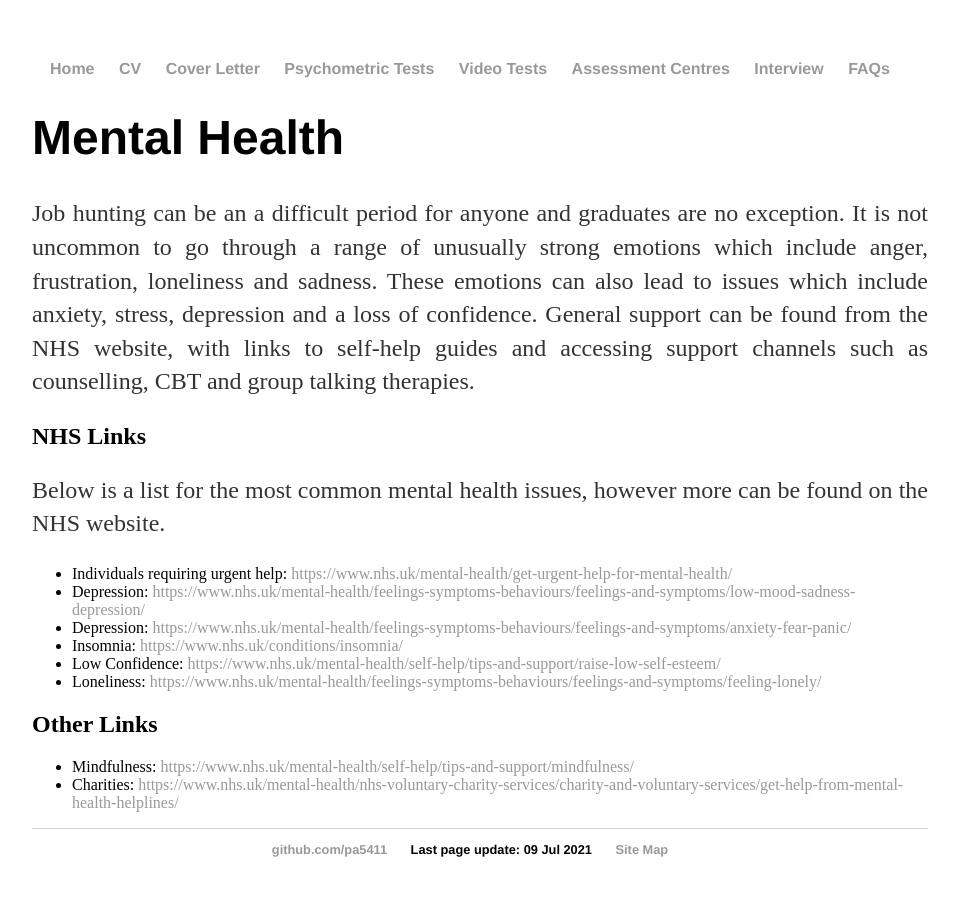
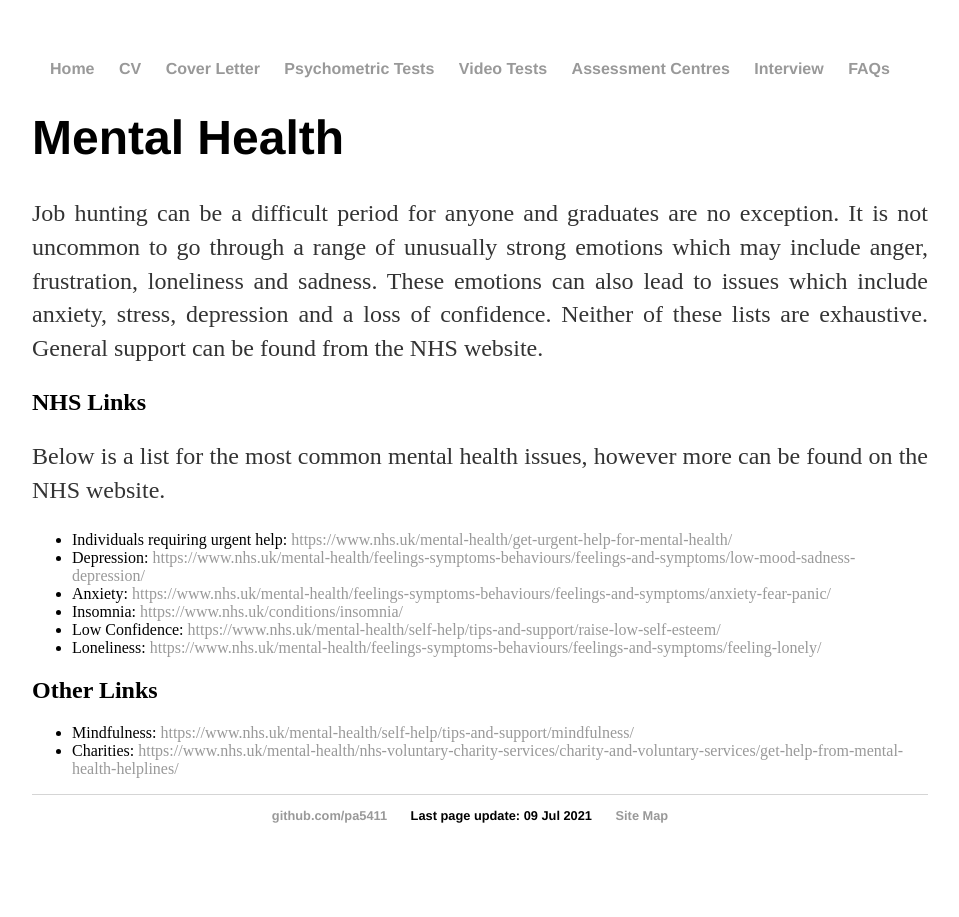
Before and after one commit to pa5411/Graduate-Job-Help, a Jekyll site: the page built from mentalhealth.html, in a window 1280 px wide. Shown: the whole page, without its empty margins (160-1119 px from the left). Built offline with Jekyll 4.4.1, drawn with Linux system fonts in a browser that asks for light colours.

Commit message:
correct grammar and typos

```diff
--- a/mentalhealth.html
+++ b/mentalhealth.html
@@ -7,7 +7,7 @@ date: 2021-07-09
 
 		<h1> Mental Health </h1>
 
-		<p> Job hunting can be an a difficult period for anyone and graduates are no exception. It is not uncommon to go through a range of unusually strong emotions which include anger, frustration, loneliness and sadness. These emotions can also lead to issues which include anxiety, stress, depression and a loss of confidence. General support can be found from the NHS website, with links to self-help guides and accessing support channels such as counselling, CBT and group talking therapies. </p>
+		<p> Job hunting can be a difficult period for anyone and graduates are no exception. It is not uncommon to go through a range of unusually strong emotions which may include anger, frustration, loneliness and sadness. These emotions can also lead to issues which include anxiety, stress, depression and a loss of confidence. Neither of these lists are exhaustive. General support can be found from the NHS website. </p>
 
 		<h2> NHS Links </h2>
 
@@ -16,7 +16,7 @@ date: 2021-07-09
 		<ul>
 				<li> Individuals requiring urgent help: <a href="https://www.nhs.uk/mental-health/get-urgent-help-for-mental-health/"> https://www.nhs.uk/mental-health/get-urgent-help-for-mental-health/</a> </li>
 				<li> Depression: <a href="https://www.nhs.uk/mental-health/feelings-symptoms-behaviours/feelings-and-symptoms/low-mood-sadness-depression/"> https://www.nhs.uk/mental-health/feelings-symptoms-behaviours/feelings-and-symptoms/low-mood-sadness-depression/</a> </li>
-				<li> Depression: <a href="https://www.nhs.uk/mental-health/feelings-symptoms-behaviours/feelings-and-symptoms/anxiety-fear-panic/">   https://www.nhs.uk/mental-health/feelings-symptoms-behaviours/feelings-and-symptoms/anxiety-fear-panic/</a> </li>
+				<li> Anxiety: <a href="https://www.nhs.uk/mental-health/feelings-symptoms-behaviours/feelings-and-symptoms/anxiety-fear-panic/">   https://www.nhs.uk/mental-health/feelings-symptoms-behaviours/feelings-and-symptoms/anxiety-fear-panic/</a> </li>
 				<li> Insomnia: <a href="https://www.nhs.uk/conditions/insomnia/">https://www.nhs.uk/conditions/insomnia/</a> </li>
 				<li> Low Confidence: <a = href="https://www.nhs.uk/mental-health/self-help/tips-and-support/raise-low-self-esteem/">https://www.nhs.uk/mental-health/self-help/tips-and-support/raise-low-self-esteem/</a> </li>
 				<li> Loneliness: <a href="https://www.nhs.uk/mental-health/feelings-symptoms-behaviours/feelings-and-symptoms/feeling-lonely/">https://www.nhs.uk/mental-health/feelings-symptoms-behaviours/feelings-and-symptoms/feeling-lonely/</a> </li>
@@ -29,6 +29,4 @@ date: 2021-07-09
 				<li> Charities: <a href="https://www.nhs.uk/mental-health/nhs-voluntary-charity-services/charity-and-voluntary-services/get-help-from-mental-health-helplines/"> https://www.nhs.uk/mental-health/nhs-voluntary-charity-services/charity-and-voluntary-services/get-help-from-mental-health-helplines/</a> </li>
 		</ul>
 
-
-
 </div><!-- /.blurb -->
```
